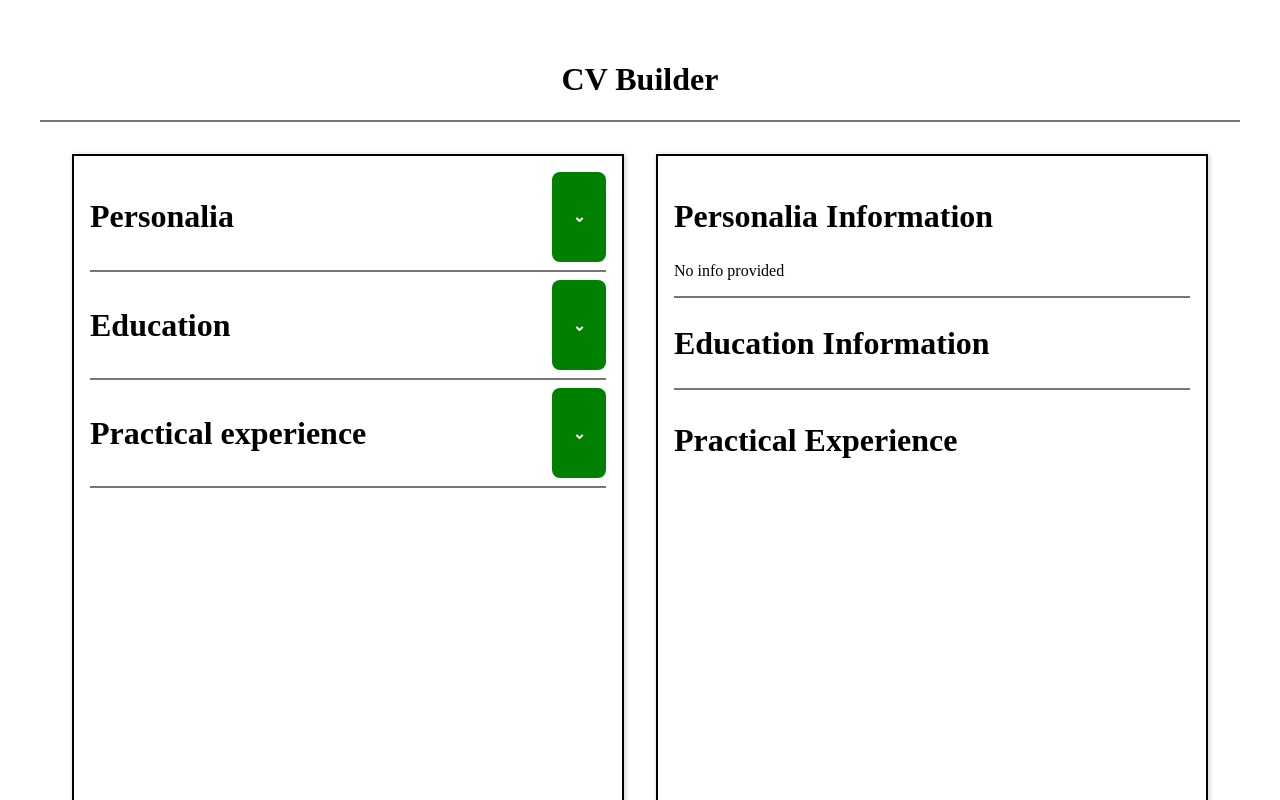
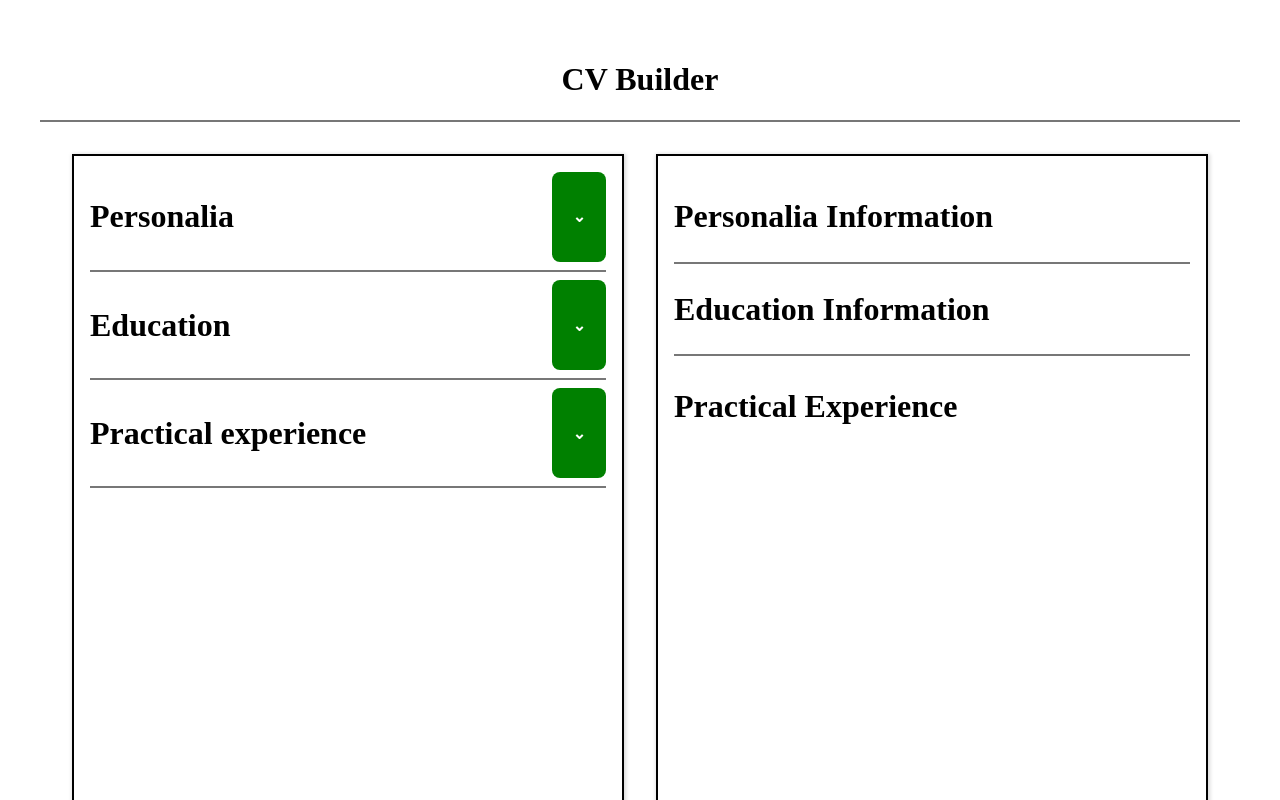
Before and after one commit to JLouisa/cv-app, a React (Vite) app: page / in a window 1280 px wide. Shown: the top 800 px of the page. Built offline with nearby package versions, Linux system fonts and the light colour scheme.

Commit message:
Change Personalia information processing

```diff
--- a/src/App.jsx
+++ b/src/App.jsx
@@ -5,19 +5,18 @@ import { DisplaySection } from "./components/DisplaySection.jsx";
 import "./styles/App.css";
 
 function App() {
+  //! The Main Object
+  const mainObj = {
+    personalia: {},
+    education: {},
+    pracExp: {},
+    extra: {},
+  };
+
+  const [main, setMain] = useState(mainObj);
+
   //! Display Personalia
-  const [displayFirstName, setDisplayFirstName] = useState("No info provided");
-  const [displayLastName, setDisplayLastName] = useState("");
-  const [displayEmail, setDisplayEmail] = useState("");
-  const [displayPhoneNum, setDisplayPhoneNum] = useState("");
-  const [displaySeparator, setDisplaySeparator] = useState(false);
-  function addPersonInfo(info) {
-    setDisplayFirstName(info.firstName);
-    setDisplayLastName(info.lastName);
-    setDisplayEmail(info.email);
-    setDisplayPhoneNum(info.phoneNum);
-    setDisplaySeparator(true);
-  }
+  const [displayPersonalia, setDisplayPersonalia] = useState([]);
 
   //! Display Education
   const [displayEducationInfo, setDisplayEducationInfo] = useState([]);
@@ -73,14 +72,14 @@ function App() {
       </header>
       <main>
         <InfoSection
-          onAddPersonInfo={addPersonInfo}
+          onAddPersonaliaInfo={setDisplayPersonalia}
           onAddEducationInfo={addEducationInfo}
           onAddPracExpInfo={addPracExpInfo}
           onEditPracExp={editPracExp}
           onEditEducationInfo={editEducationInfo}
         />
         <DisplaySection
-          thePersnInfo={[displayFirstName, displayLastName, displayEmail, displayPhoneNum, displaySeparator]}
+          thePersonaliaInfo={displayPersonalia}
           theEducationInfo={displayEducationInfo}
           thePracExpInfo={displayPracExpInfo}
         />
--- a/src/components/DisplaySection.jsx
+++ b/src/components/DisplaySection.jsx
@@ -1,16 +1,17 @@
 // import { useState } from "react";
 import PropTypes from "prop-types";
 
-function DisplaySection({ thePersnInfo, theEducationInfo, thePracExpInfo }) {
+function DisplaySection({ thePersonaliaInfo, theEducationInfo, thePracExpInfo }) {
   return (
     <section>
       <div className="displayPersonalia">
         <h1>Personalia Information</h1>
-        <p>{thePersnInfo[0]}</p>
-        <p>{thePersnInfo[1]}</p>
-        <p>{thePersnInfo[2]}</p>
-        <p>{thePersnInfo[3]}</p>
-        {thePersnInfo[4]}
+        <div>
+          <p>{thePersonaliaInfo.firstName}</p>
+          <p>{thePersonaliaInfo.lastName}</p>
+          <p>{thePersonaliaInfo.email}</p>
+          <p>{thePersonaliaInfo.phoneNum}</p>
+        </div>
       </div>
       <hr></hr>
       <div className="displayEducation">
@@ -51,6 +52,7 @@ function DisplaySection({ thePersnInfo, theEducationInfo, thePracExpInfo }) {
 }
 
 DisplaySection.propTypes = {
+  thePersonaliaInfo: PropTypes.array,
   thePersnInfo: PropTypes.array,
   theEducationInfo: PropTypes.array,
   thePracExpInfo: PropTypes.array,
--- a/src/components/InfoSection.jsx
+++ b/src/components/InfoSection.jsx
@@ -5,12 +5,18 @@ import Personalia from "./Personalia.jsx";
 import EducationInfo from "./EducationInfo.jsx";
 import { PracticalExperience } from "./PracticalExperience.jsx";
 
-function InfoSection({ onAddPersonInfo, onAddEducationInfo, onAddPracExpInfo, onEditPracExp, onEditEducationInfo }) {
+function InfoSection({
+  onAddPersonaliaInfo,
+  onAddEducationInfo,
+  onAddPracExpInfo,
+  onEditPracExp,
+  onEditEducationInfo,
+}) {
   const [isActive, setIsActive] = useState(false);
 
   return (
     <section className="infoSection">
-      <Personalia onAddPersonInfo={onAddPersonInfo} />
+      <Personalia onAddPersonaliaInfo={onAddPersonaliaInfo} />
       <hr></hr>
       <EducationInfo onAddEducationInfo={onAddEducationInfo} onEditEducationInfo={onEditEducationInfo} />
       <hr></hr>
@@ -26,7 +32,7 @@ function InfoSection({ onAddPersonInfo, onAddEducationInfo, onAddPracExpInfo, on
 }
 
 InfoSection.propTypes = {
-  onAddPersonInfo: PropTypes.func,
+  onAddPersonaliaInfo: PropTypes.func,
   onAddEducationInfo: PropTypes.func,
   onAddPracExpInfo: PropTypes.func,
   onEditPracExp: PropTypes.func,
--- a/src/components/Personalia.jsx
+++ b/src/components/Personalia.jsx
@@ -2,8 +2,19 @@ import PropTypes from "prop-types";
 import { useState } from "react";
 import Button from "./Button.jsx";
 
-function Personalia({ onAddPersonInfo }) {
+function Personalia({ onAddPersonaliaInfo }) {
   const [show, setShow] = useState(false);
+
+  // const [personInfo, setPersonInfo] = useState([]);
+
+  class Personalia {
+    constructor(firstName, lastName, email, phoneNum) {
+      this.firstName = firstName;
+      this.lastName = lastName;
+      this.email = email;
+      this.phoneNum = phoneNum;
+    }
+  }
 
   const [firstName, setFirstName] = useState("");
   const [lastName, setLastName] = useState("");
@@ -21,11 +32,8 @@ function Personalia({ onAddPersonInfo }) {
 
   function onSubmit(e) {
     e.preventDefault();
-    if (!firstName) {
-      alert("Please fill in your name");
-      return;
-    }
-    onAddPersonInfo({ firstName, lastName, email, phoneNum });
+    const newPersonInfo = new Personalia(firstName, lastName, email, phoneNum);
+    onAddPersonaliaInfo(newPersonInfo);
   }
 
   return (
@@ -105,7 +113,7 @@ function Personalia({ onAddPersonInfo }) {
 }
 
 Personalia.propTypes = {
-  onAddPersonInfo: PropTypes.func,
+  onAddPersonaliaInfo: PropTypes.func,
 };
 
 export default Personalia;
```
